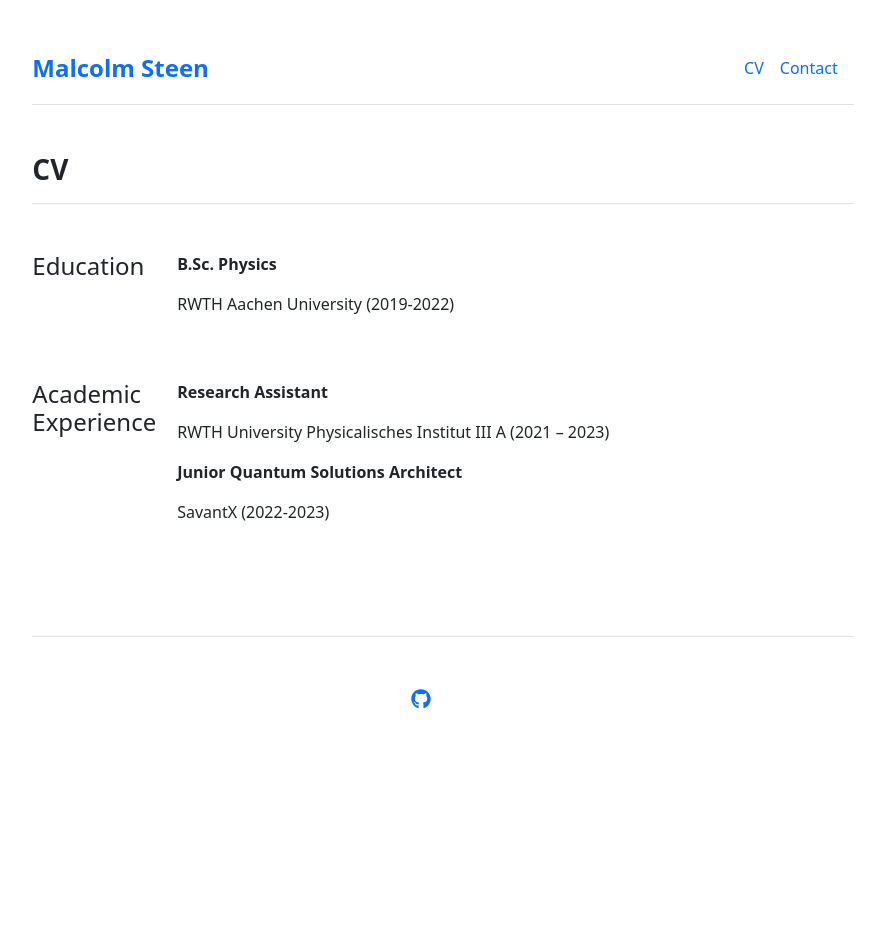
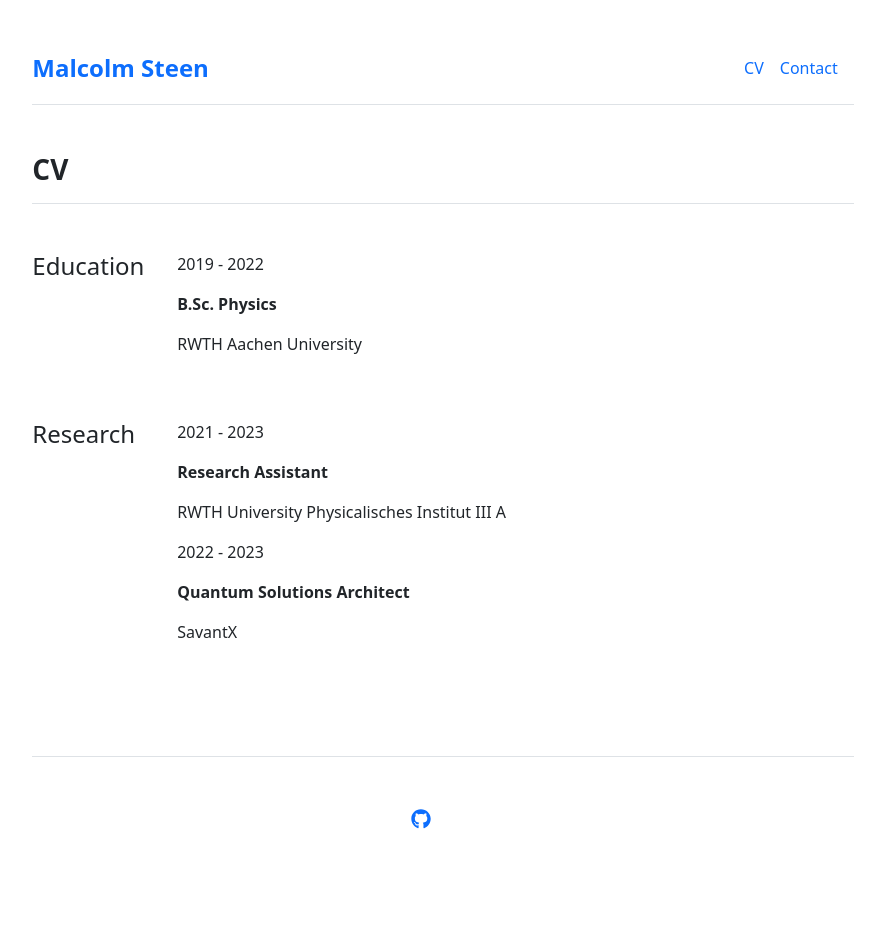
Before and after one commit to steenmalcolm/malcolmsteen, a Jekyll site: the page built from cv.md, in a window 1280 px wide. Shown: the whole page, without its empty margins (197-1082 px from the left). Built offline with Jekyll 4.4.1, drawn with Linux system fonts in a browser that asks for light colours; before the commit the page ends 900 px from its top, so only the background shows below that.

Commit message:
Change cv layout

```diff
--- a/_data/cv/academic-experience.yml
+++ b/_data/cv/academic-experience.yml
@@ -1,5 +1,7 @@
 - title: 'Research Assistant'
-  description: 'RWTH University Physicalisches Institut III A  (2021 – 2023)'
+  description: 'RWTH University Physicalisches Institut III A'
+  year: '2021 - 2023'
 
-- title: 'Junior Quantum Solutions Architect'
-  description: 'SavantX (2022-2023)'
+- title: 'Quantum Solutions Architect'
+  description: 'SavantX'
+  year: '2022 - 2023'
--- a/_data/cv/education.yml
+++ b/_data/cv/education.yml
@@ -1,2 +1,3 @@
 - title: 'B.Sc. Physics'
-  description: 'RWTH Aachen University (2019-2022)'
+  description: 'RWTH Aachen University'
+  year: '2019 - 2022'
--- a/_layouts/cv.html
+++ b/_layouts/cv.html
@@ -13,19 +13,21 @@ layout: default
       </div>
       <div class="col-md-10">
         {% for section in site.data.cv.education %}
-          <p class="fw-bold">{{ section.title }}</p>
-          <p>{{ section.description }}</p>
+        <p>{{ section.year }}</p>
+        <p class="fw-bold">{{ section.title }}</p>
+        <p>{{ section.description }}</p>
         {% endfor %}
       </div>
     </div>
     <div class="row g-5 mb-5">
       <div class="col-md-2">
-        <h4>Academic Experience</h4>
+        <h4>Research</h4>
       </div>
       <div class="col-md-10">
         {% for section in site.data.cv.academic-experience %}
-          <p class="fw-bold">{{ section.title }}</p>
-          <p>{{ section.description }}</p>
+        <p>{{ section.year }}</p>
+        <p class="fw-bold">{{ section.title }}</p>
+        <p>{{ section.description }}</p>
         {% endfor %}
       </div>
     </div>
--- a/_layouts/home.html
+++ b/_layouts/home.html
@@ -4,7 +4,7 @@ layout: default
 
 <div class="row g-5 mb-5">
   <div class="col-md-6">
-    <h3 class="fw-bold">Research</h3>
+    <h3 class="fw-bold"></h3>
     {{ content }}
   </div>
   <div class="col-md-6">
```
Also changed, not shown: index.md (+1 -3 lines).
